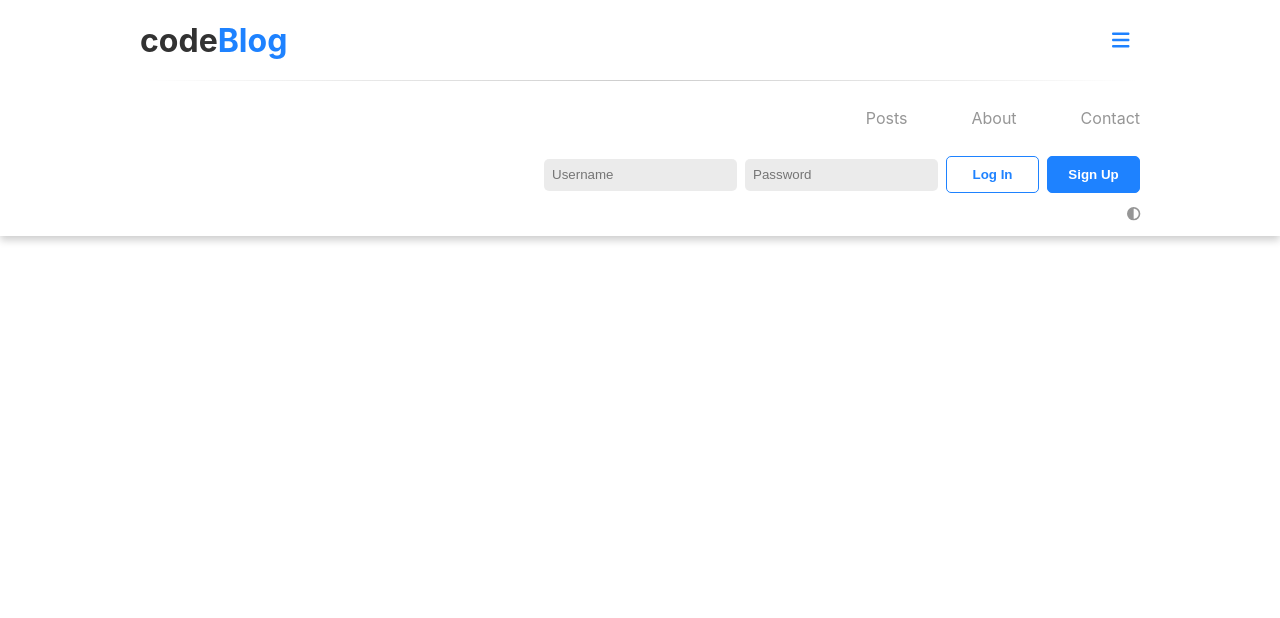
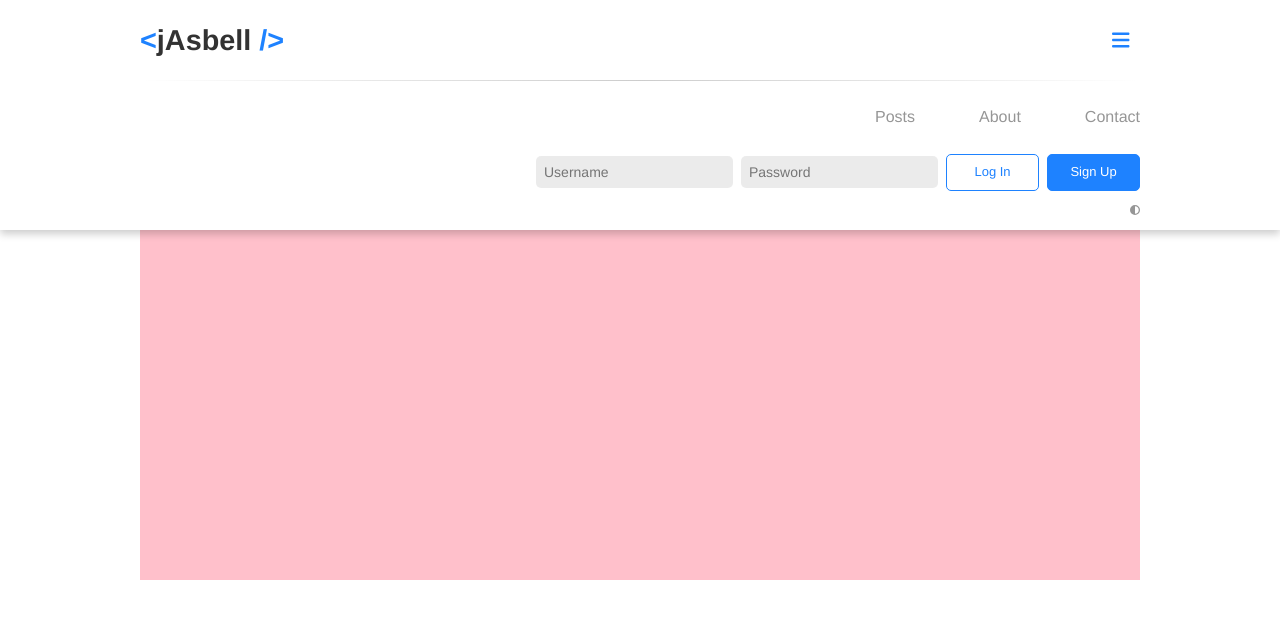
Before and after one commit to asbelljc/blog-client, a React (Create React App) app: page / in a window 1280 px wide. Both pictures are taken after a click on the button 1121 px from the left and 40 px from the top of the page. Shown: the top 618 px of the page. Built offline with nearby package versions, Linux system fonts and the light colour scheme; no server answers.

Commit message:
Start Home page, tweaked styling, and began conversion to personal website (encompassing blog).

```diff
--- a/src/App.js
+++ b/src/App.js
@@ -1,5 +1,5 @@
 import { createContext, useState, useEffect } from 'react';
-import { Routes, Route, Outlet, Link } from 'react-router-dom';
+import { Routes, Route } from 'react-router-dom';
 import axios from 'axios';
 import { useTheme } from 'styled-components';
 import Layout from './components/Layout';
--- a/src/components/Header/Menu/UserControls.js
+++ b/src/components/Header/Menu/UserControls.js
@@ -25,7 +25,8 @@ const UserButton = styled.button`
   border-radius: 0.5rem;
   padding: 1rem 2rem;
   color: ${({ theme, solid }) => (solid && '#FFF') || theme.colors.primary};
-  font-weight: bold;
+  font-size: 1.3rem;
+  font-weight: 500;
   transition: background 150ms;
 
   &:hover {
@@ -46,6 +47,7 @@ const LoginField = styled.input`
   border: none;
   border-radius: 0.5rem;
   background: rgba(0, 0, 0, 0.08);
+  font-size: 1.4rem;
 
   ${({ error }) =>
     error &&
--- a/src/components/Header/index.js
+++ b/src/components/Header/index.js
@@ -16,7 +16,8 @@ const DynamicWrapper = styled.header`
 
   /* critical bits for dynamic resizing */
   height: ${(props) => props.height}px;
-  transition: ${({ theme }) => theme.themeTransition}, height 300ms;
+  transition: ${({ theme }) => theme.themeTransition},
+    height ${({ theme }) => theme.timeouts.toggleMenu}ms;
 `;
 
 const DynamicInner = styled.div`
@@ -33,7 +34,7 @@ const DynamicInner = styled.div`
 const Container = styled.div`
   display: flex;
   flex-direction: column;
-  width: ${({ screen }) => (screen === 'wide' ? 'min(80%, 1000px)' : '90%')};
+  width: ${({ screen, theme }) => theme.contentWidth(screen)};
 `;
 
 const Bar = styled.div`
@@ -46,9 +47,10 @@ const Bar = styled.div`
 
 const Brand = styled(Link)`
   color: ${({ theme }) => theme.colors.text};
-  font-size: ${({ screen }) => (screen === 'narrow' ? 2 : 3.2)}rem;
+  font-size: ${({ screen }) => (screen === 'narrow' ? 1.8 : 2.88)}rem;
   font-weight: bold;
   text-decoration: none;
+  white-space: nowrap;
   user-select: none;
 
   span {
@@ -56,7 +58,7 @@ const Brand = styled(Link)`
   }
 `;
 
-const UserLabel = styled.span`
+const UserLabel = styled.div`
   font-size: ${({ screen }) => (screen === 'narrow' ? 1.4 : 1.6)}rem;
   text-align: center;
   margin-left: auto;
@@ -169,7 +171,7 @@ function Header() {
         <Container screen={screen}>
           <Bar screen={screen}>
             <Brand screen={screen} to="/" onClick={() => setMenuOpen(false)}>
-              code<span>Blog</span>
+              <span>{'<'}</span>jAsbell<span>{' />'}</span>
             </Brand>
             <CSSTransition
               in={!!session}
@@ -190,7 +192,10 @@ function Header() {
               </UserLabel>
             </CSSTransition>
             <MenuButton onClick={toggleMenu}>
-              <FontAwesomeIcon icon={faBars} size="xl" />
+              <FontAwesomeIcon
+                icon={faBars}
+                size={screen === 'narrow' ? 'xl' : '2x'}
+              />
             </MenuButton>
           </Bar>
           <Menu isOpen={isMenuOpen} setOpen={setMenuOpen} />
--- a/src/components/Layout.js
+++ b/src/components/Layout.js
@@ -3,6 +3,14 @@ import { ScreenContext } from '../App';
 import Header from './Header';
 import { Outlet } from 'react-router-dom';
 import styled from 'styled-components';
+
+const Main = styled.main`
+  width: 100%;
+  height: 200vh;
+  display: flex;
+  flex-direction: column;
+  align-items: center;
+`;
 
 // ensures fixed header does not cover content when closed
 const HeaderSpacer = styled.div`
@@ -14,13 +22,15 @@ const HeaderSpacer = styled.div`
 `;
 
 export default function Layout() {
-  const screen = useContext(ScreenContext);
+  const { screen } = useContext(ScreenContext);
 
   return (
     <>
       <Header />
       <HeaderSpacer screen={screen} />
-      <Outlet />
+      <Main>
+        <Outlet />
+      </Main>
     </>
   );
 }
--- a/src/index.js
+++ b/src/index.js
@@ -1,4 +1,4 @@
-import React, { useState, createContext } from 'react';
+import React, { useState, createContext, useEffect } from 'react';
 import ReactDOM from 'react-dom/client';
 import { BrowserRouter } from 'react-router-dom';
 import App from './App';
@@ -11,7 +11,17 @@ const root = ReactDOM.createRoot(document.getElementById('root'));
 export const ThemeControl = createContext(null);
 
 function Index() {
-  const [theme, setTheme] = useState('light');
+  const [theme, setTheme] = useState(localStorage.getItem('theme') || 'light');
+
+  useEffect(() => {
+    try {
+      localStorage.setItem('theme', theme);
+    } catch {
+      console.error(
+        'Local storage either full or deactivated. Using default light mode.'
+      );
+    }
+  }, [theme]);
 
   const toggleTheme = () => {
     theme === 'light' ? setTheme('dark') : setTheme('light');
--- a/src/pages/Home.js
+++ b/src/pages/Home.js
@@ -1,3 +1,17 @@
-import styled from 'styled-components';
+import { useContext } from 'react';
+import { ScreenContext } from '../App';
+import styled, { useTheme } from 'styled-components';
 
-export default function Home() {}
+const Wrapper = styled.div`
+  display: flex;
+  flex-direction: column;
+  width: ${({ screen, theme }) => theme.contentWidth(screen)};
+  height: 500px;
+  background: pink;
+`;
+
+export default function Home() {
+  const { screen } = useContext(ScreenContext);
+
+  return <Wrapper screen={screen}></Wrapper>;
+}
--- a/src/style/GlobalStyle.js
+++ b/src/style/GlobalStyle.js
@@ -16,13 +16,11 @@ const GlobalStyle = createGlobalStyle`
     background: ${({ theme }) => theme.colors.body};
     font-size: 62.5%;
   }
-
-  body { /* this all copied from create-react-app index.css defaults, subject to change */
-    font-family: -apple-system, BlinkMacSystemFont, 'Segoe UI', 'Roboto', 'Oxygen',
-    'Ubuntu', 'Cantarell', 'Fira Sans', 'Droid Sans', 'Helvetica Neue',
-    sans-serif;
-  -webkit-font-smoothing: antialiased;
-  -moz-osx-font-smoothing: grayscale;
+  /* TODO: connect to Ubuntu on Google Fonts */
+  body {
+    -webkit-font-smoothing: antialiased;
+    -moz-osx-font-smoothing: grayscale;
+    font-family: 'Ubuntu', 'Cantarell', 'Fira Sans', 'Droid Sans', 'Helvetica Neue', sans-serif;
   }
 
   code { /* this all copied from create-react-app index.css defaults; subject to change */
@@ -33,6 +31,53 @@ const GlobalStyle = createGlobalStyle`
   h1, h2 {
     line-height: 1;
   }
+
+  /**
+ * 1. Change the font styles in all browsers.
+ * 2. Remove the margin in Firefox and Safari.
+ */
+
+button,
+input,
+optgroup,
+select,
+textarea {
+  font-family: inherit; /* 1 */
+  font-size: 100%; /* 1 */
+  line-height: 1.15; /* 1 */
+  margin: 0; /* 2 */
+}
+
+/**
+ * Show the overflow in IE.
+ * 1. Show the overflow in Edge.
+ */
+
+button,
+input { /* 1 */
+  overflow: visible;
+}
+
+/**
+ * Remove the inheritance of text transform in Edge, Firefox, and IE.
+ * 1. Remove the inheritance of text transform in Firefox.
+ */
+
+button,
+select { /* 1 */
+  text-transform: none;
+}
+
+/**
+ * Correct the inability to style clickable types in iOS and Safari.
+ */
+
+button,
+[type="button"],
+[type="reset"],
+[type="submit"] {
+  -webkit-appearance: button;
+}
 `;
 
 export default GlobalStyle;
--- a/src/style/Theme.js
+++ b/src/style/Theme.js
@@ -8,7 +8,11 @@ const headerHeight = {
   large: '8rem',
 };
 
-const themeTransition = 'all 300ms linear';
+const contentWidth = (screen) =>
+  screen === 'wide' ? 'min(80%, 1000px)' : '90%';
+
+const themeTransition =
+  'color 300ms linear, background 300ms linear, box-shadow 300ms linear';
 
 export const lightTheme = {
   light: true,
@@ -23,6 +27,7 @@ export const lightTheme = {
   },
   headerShadow: '0 0.4rem 0.8rem rgba(0, 0, 0, 0.2)',
   headerHeight,
+  contentWidth,
   timeouts,
   themeTransition,
 };
@@ -40,6 +45,7 @@ export const darkTheme = {
   },
   headerShadow: '0 0.4rem 0.8rem rgba(0, 0, 0, 0.3)',
   headerHeight,
+  contentWidth,
   timeouts,
   themeTransition,
 };
```
